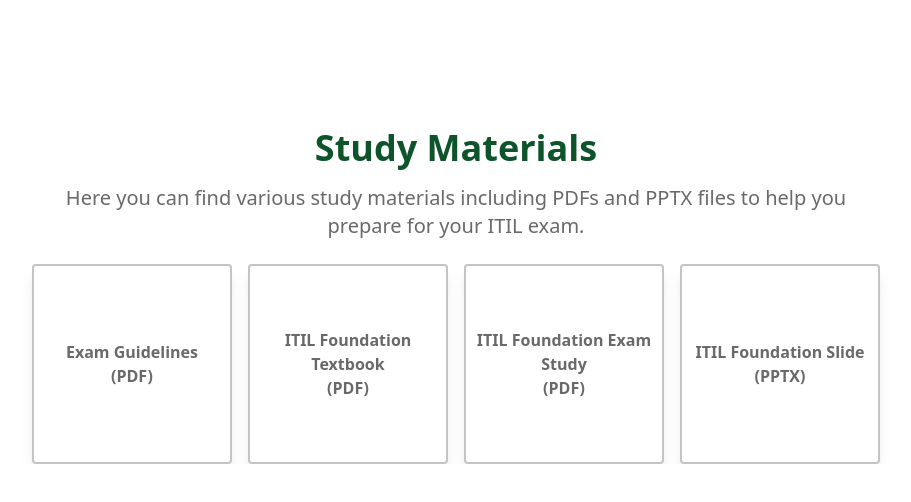
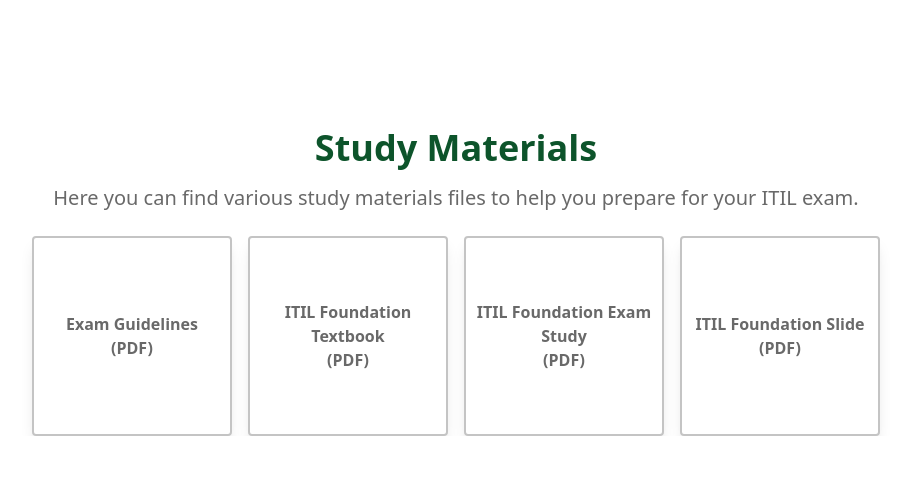
Before and after one commit to KodenOps/itil_test, a Next.js app: page /page/study-materials in a window 1280 px wide. Shown: the top 502 px of the page, without its empty margins (184-1095 px from the left). Built offline with nearby package versions, Linux system fonts and the light colour scheme.

Commit message:
UPDATE: Updated the file type of all the study materials

```diff
--- a/src/app/page/study-materials/page.tsx
+++ b/src/app/page/study-materials/page.tsx
@@ -22,7 +22,7 @@
 			type: 'pdf',
 			linkToFile: '',
 		},
-		{ id: '4', title: 'ITIL Foundation Slide', type: 'pptx', linkToFile: '' },
+		{ id: '4', title: 'ITIL Foundation Slide', type: 'pdf', linkToFile: '' },
 	];
 
 	return (
@@ -34,8 +34,8 @@
 							Study Materials
 						</h3>
 						<p className='md:text-xl text-center mt-4 px-10 w-[70vw] text-[#696969] font-medium'>
-							Here you can find various study materials including PDFs and PPTX
-							files to help you prepare for your ITIL exam.
+							Here you can find various study materials files to help you
+							prepare for your ITIL exam.
 						</p>
 
 						<div className='flex flex-wrap items-center justify-center w-full mt-6 gap-4'>
```
